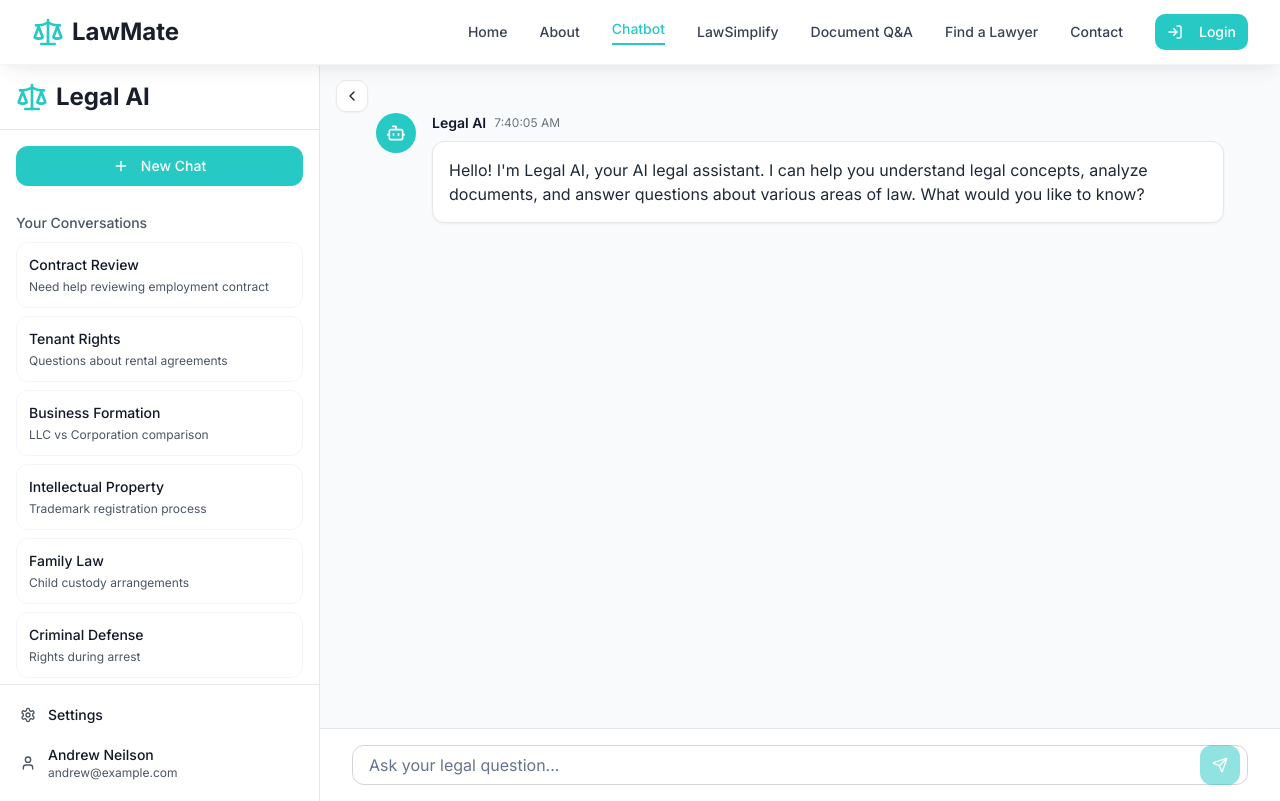
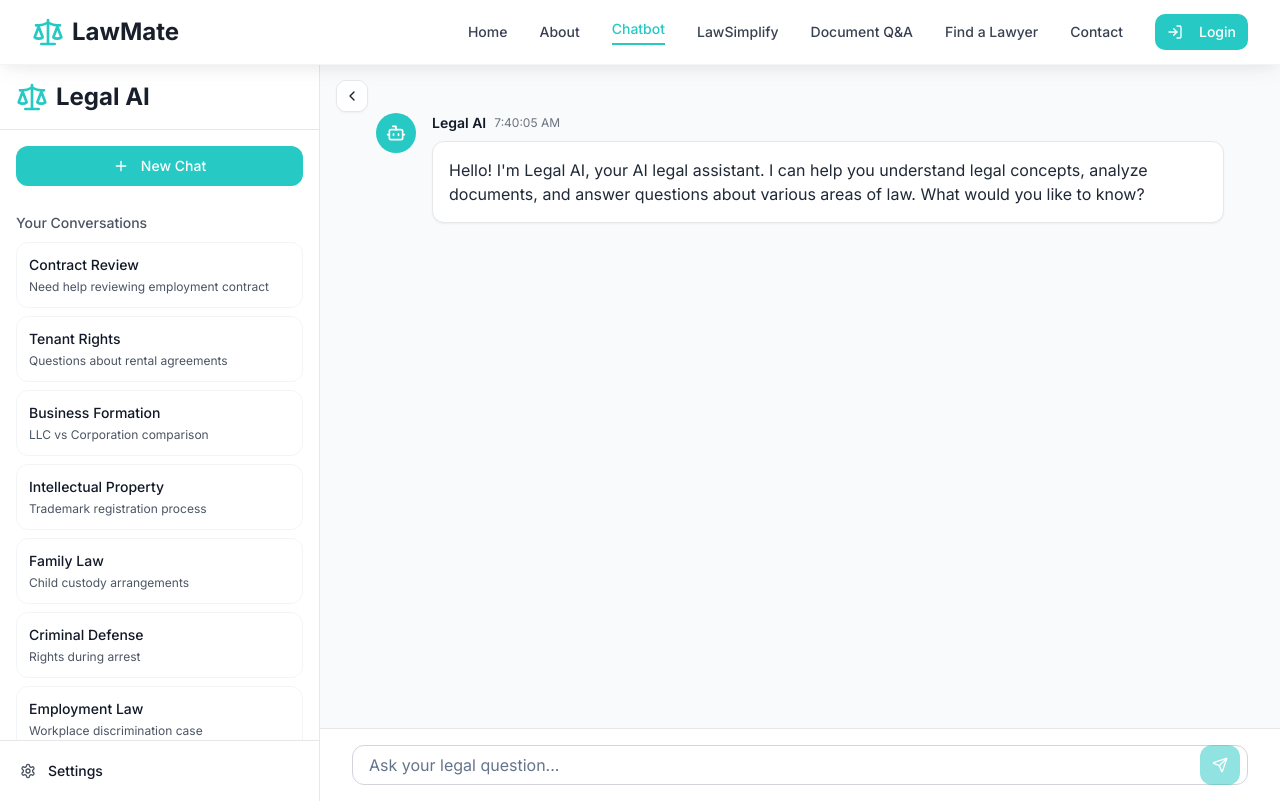
Before and after one commit to Shivpatel1002/sgp-frontend, a React (Vite) app: page /chatbot in a window 1280 px wide. Built offline with nearby package versions, Linux system fonts and the light colour scheme.

Commit message:
Remove profile from chatbot.
Remove the profile feature from the chatbot.

```diff
--- a/src/pages/Chatbot.tsx
+++ b/src/pages/Chatbot.tsx
@@ -220,13 +220,6 @@ const Chatbot = () => {
                   <Settings className="h-4 w-4 text-gray-600 flex-shrink-0" />
                   <span className="text-sm text-gray-900 font-medium">Settings</span>
                 </Link>
-                <div className="flex items-center gap-3 p-2 rounded-lg hover:bg-gray-50 cursor-pointer w-full">
-                  <User className="h-4 w-4 text-gray-600 flex-shrink-0" />
-                  <div className="flex flex-col min-w-0 flex-1">
-                    <span className="text-sm text-gray-900 font-medium truncate">{currentUser.name}</span>
-                    <span className="text-xs text-gray-600 truncate">{currentUser.email}</span>
-                  </div>
-                </div>
               </div>
             </>
           )}
@@ -269,14 +262,6 @@ const Chatbot = () => {
                     <Settings className="h-4 w-4 text-gray-600" />
                   </Button>
                 </Link>
-                <Button
-                  variant="ghost"
-                  size="icon"
-                  className="w-10 h-10 hover:bg-gray-100"
-                  title={currentUser.name}
-                >
-                  <User className="h-4 w-4 text-gray-600" />
-                </Button>
               </div>
             </div>
           )}
```
